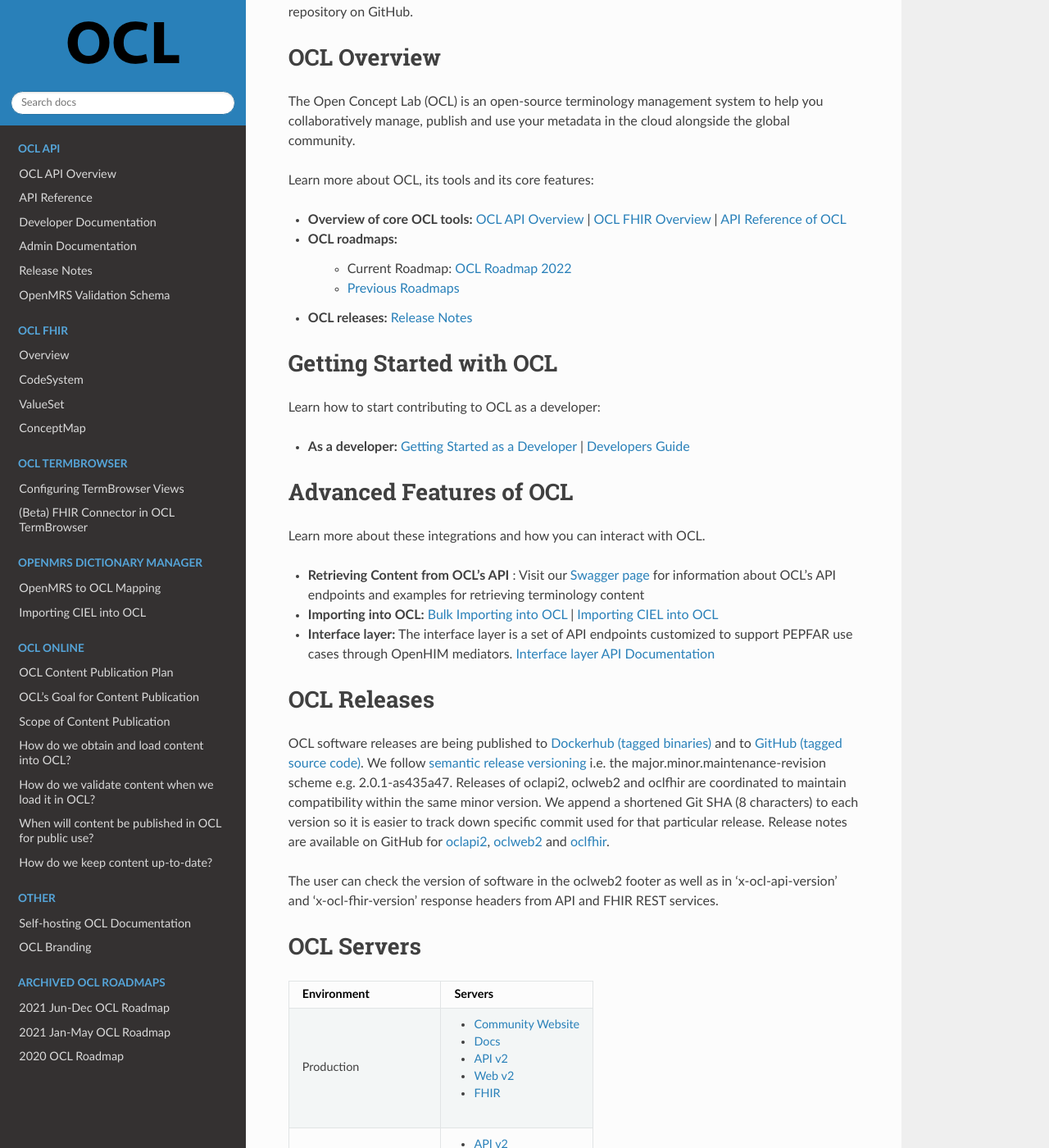
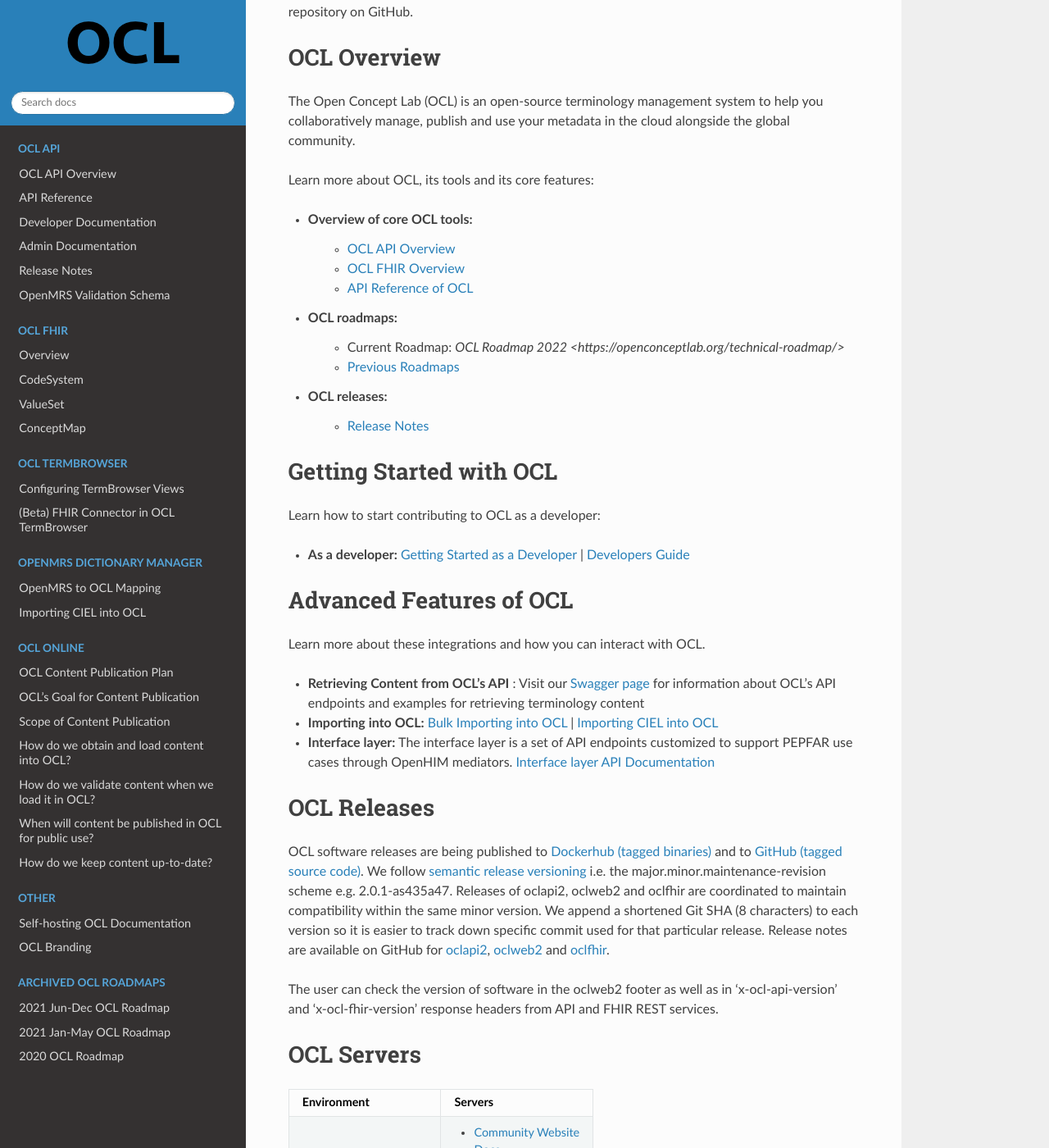
Before and after one commit to OpenConceptLab/ocl-docs, a Sphinx documentation site: the page built from docs/source/index.rst, in a window 1280 px wide and 1400 px high, scrolled down 253 px. Shown: the whole window at 82% size. Built offline with Sphinx 7.4.7 and the Read the Docs theme 2.0.0, drawn with Linux system fonts in a browser that asks for light colours; some of the changed text lies outside the part shown.

```diff
--- a/docs/source/index.rst
+++ b/docs/source/index.rst
@@ -8,11 +8,15 @@ The Open Concept Lab (OCL) is an open-source terminology management system to he
 
 Learn more about OCL, its tools and its core features:
 
-* **Overview of core OCL tools:** :doc:`OCL API Overview</oclapi/overview>` |  :doc:`OCL FHIR Overview</oclfhir/overview>` | :doc:`API Reference of OCL</oclapi/apireference/index>`
+* **Overview of core OCL tools:**
+   * :doc:`OCL API Overview</oclapi/overview>`
+   * :doc:`OCL FHIR Overview</oclfhir/overview>`
+   * :doc:`API Reference of OCL</oclapi/apireference/index>`
 * **OCL roadmaps:**
-    * Current Roadmap:  `OCL Roadmap 2022 <https://openconceptlab.org/technical-roadmap/>`_
+    * Current Roadmap:  `OCL Roadmap 2022 <https://openconceptlab.org/technical-roadmap/>`
     * :doc:`Previous Roadmaps </roadmaps/2021/roadmap2>`
-* **OCL releases:** :doc:`Release Notes </oclapi/releases>`
+* **OCL releases:**
+   * :doc:`Release Notes </oclapi/releases>`
 
 
 Getting Started with OCL
@@ -54,16 +58,16 @@ OCL Servers
        - `Web v2 <https://app.openconceptlab.org>`_
        - `FHIR <https://fhir.openconceptlab.org>`_
    * - Staging
-       - `Web v2 <https://app.staging.openconceptlab.org>`_
-     - - `API v2 <https://api.staging.openconceptlab.org/>`_
+     - - `Web v2 <https://app.staging.openconceptlab.org>`_
+       - `API v2 <https://api.staging.openconceptlab.org/>`_
        - `FHIR <https://fhir.staging.openconceptlab.org>`_
    * - Demo
-       - `Web v2 <https://app.demo.openconceptlab.org>`_
-     - - `API v2 <https://api.demo.openconceptlab.org/>`_
+     - - `Web v2 <https://app.demo.openconceptlab.org>`_
+       - `API v2 <https://api.demo.openconceptlab.org/>`_
        - `FHIR <https://fhir.demo.openconceptlab.org>`_
    * - QA
-       - `Web v2 <https://app.qa.openconceptlab.org>`_
-     - - `API v2 <https://api.qa.openconceptlab.org/>`_
+     - - `Web v2 <https://app.qa.openconceptlab.org>`_
+       - `API v2 <https://api.qa.openconceptlab.org/>`_
        - `FHIR <https://fhir.qa.openconceptlab.org>`_
 
 
```
Also changed, not shown: docs/source/oclapi/apireference/cascade.md (+26 -2 lines), docs/source/oclapi/overview.md (+7 -8 lines).
